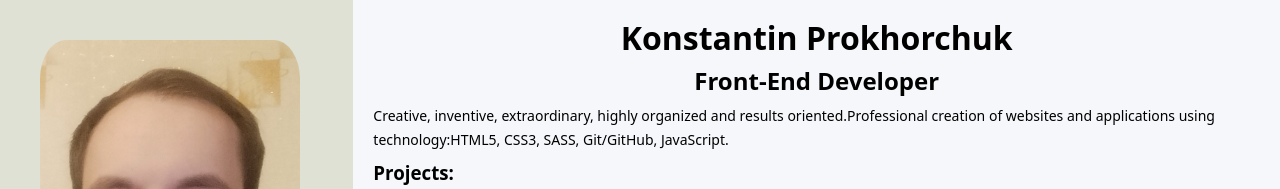
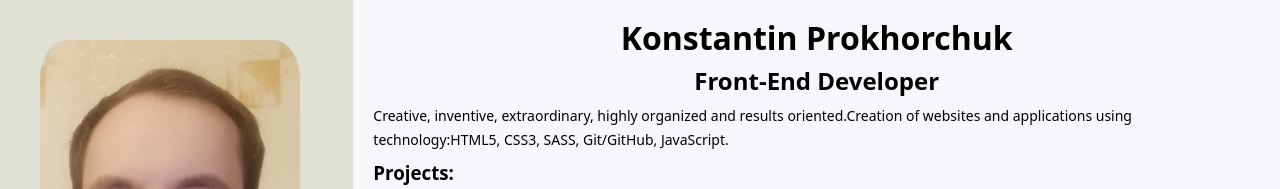
Before and after one commit to Konstantin2023/kostyantyn_prokhorchuk_front-end-developer, a plain HTML site: page index.html in a window 1280 px wide. Shown: the top 189 px of the page. Drawn offline with Linux system fonts and the light colour scheme.

Commit message:
Виправив слово.

```diff
--- a/index.html
+++ b/index.html
@@ -19,7 +19,7 @@
           <h2 class="abaut-position">Front-End Developer</h2>
           <p class="abaut-description">
             Creative, inventive, extraordinary, highly organized and results
-            oriented.Professional creation of websites and applications using
+            oriented.Creation of websites and applications using
             technology:HTML5, CSS3, SASS, Git/GitHub, JavaScript.
           </p>
         </div>
```
